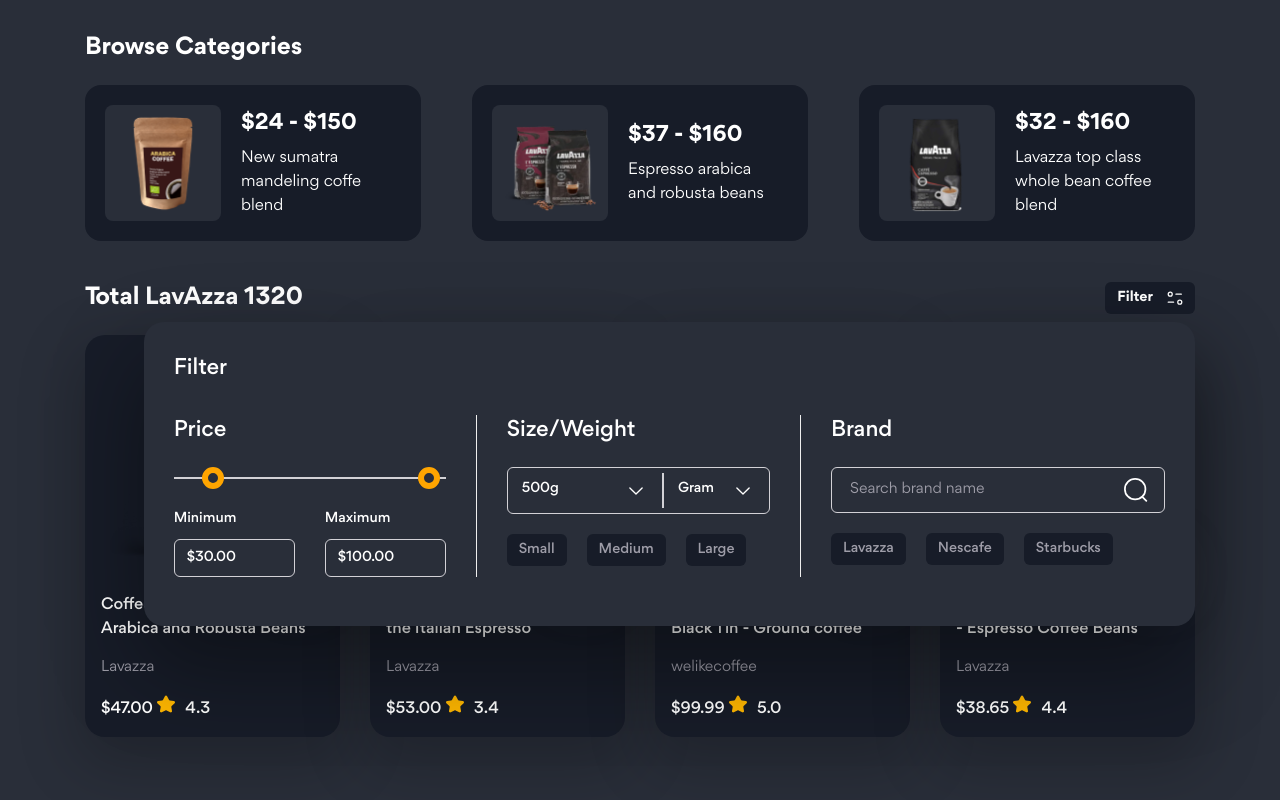
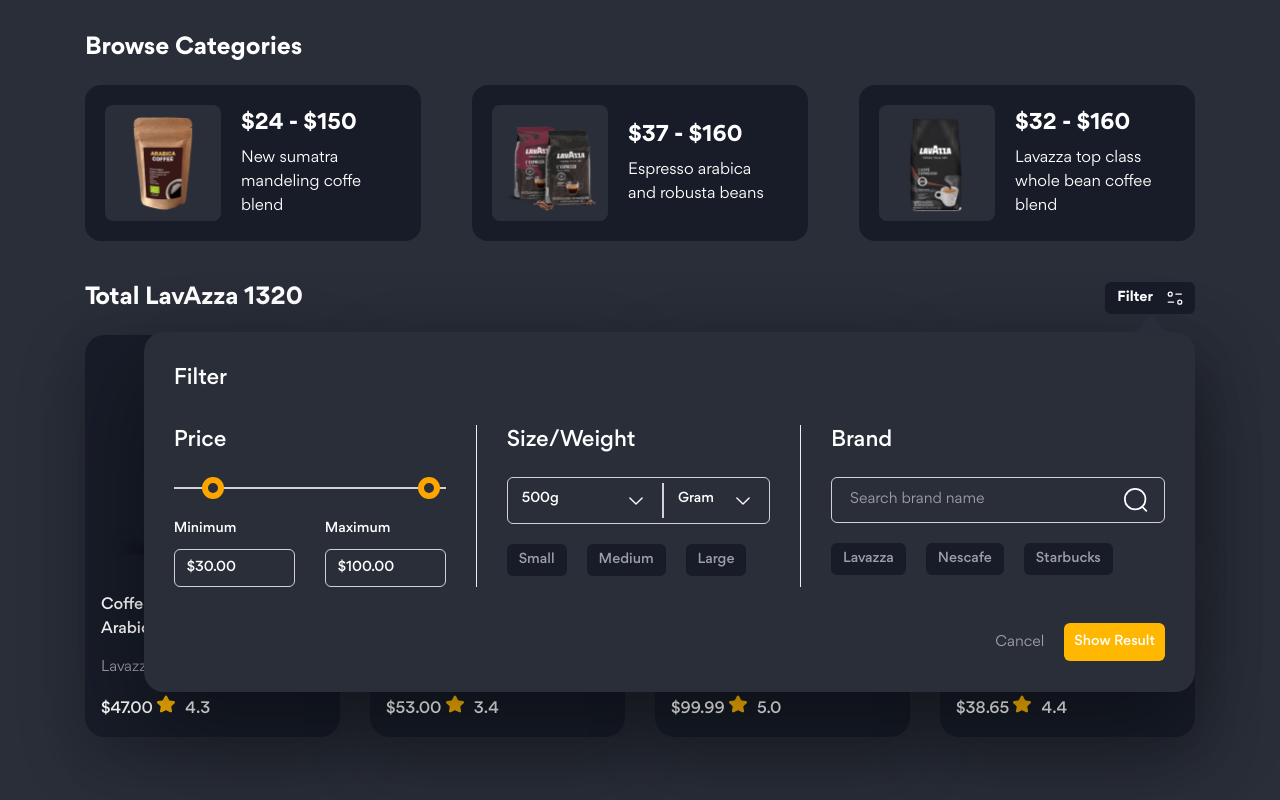
Before and after one commit to kaitobui25/grocery-ecommerce, a website: page index.html in a window 1280 px wide. Shown: the part 536-1336 px from the top of the page. Drawn offline with Linux system fonts and the light colour scheme.

Commit message:
Form filter for product #4

```diff
--- a/index.html
+++ b/index.html
@@ -118,6 +118,7 @@
                             <img src="./assets/icons/filter.svg" alt="" class="icon filter-btn__icon" />
                         </button>
                         <div class="filter">
+                            <img src="./assets/icons/arrow-up.svg" alt="" class="filter__arrow">
                             <h3 class="filter__heading">Filter</h3>
                             <form action="" class="filter__form">
                                 <div class="filter__row">
@@ -181,6 +182,10 @@
                                             </div>
                                         </div>
                                     </div>
+                                </div>
+                                <div class="filter__row filter__footer">
+                                    <button class="btn btn--text filter__cancel">Cancel</button>
+                                    <button class="btn btn--primary filter__submit">Show Result</button>
                                 </div>
                             </form>
                         </div>
--- a/scss/components/_button.scss
+++ b/scss/components/_button.scss
@@ -6,7 +6,7 @@
     padding: 6px 12px;
     border-radius: 6px;
 
-    color:  var(--filter-btn-color);
+    color: var(--filter-btn-color);
     background-color: var(--filter-btn-bg);
 
     font-size: 1.4rem;
@@ -19,7 +19,6 @@
     }
 }
 
-
 //Like button
 .like-btn {
     display: flex;
@@ -28,7 +27,7 @@
     width: 50px;
     height: 50px;
     border-radius: 50%;
-    box-shadow: 0px 20px 60px rgba(124, 124, 124, 0.20);
+    box-shadow: 0px 20px 60px rgba(124, 124, 124, 0.2);
 
     &:not(&--liked) &__icon--liked {
         display: none;
@@ -37,3 +36,52 @@
         display: none;
     }
 }
+
+// Button
+
+.btn {
+    height: 42px;
+
+    padding: 0 20px;
+    border-radius: 6px;
+
+    color: var(--filter-text-color);
+    background-color: #f8f8fb;
+    font-size: 1.8rem;
+    font-weight: 500;
+
+    cursor: pointer;
+    user-select: none;
+
+    & + .btn {
+        margin-left: 20px;
+    }
+
+    &--text {
+        color: #9e9da8;
+        background-color: transparent;
+        font-weight: 400;
+    }
+
+    &--primary {
+        background-color: #ffb700;
+    }
+
+    &--outline {
+        border: 1px solid #d2d1d6;
+        background: transparent;
+    }
+
+    &--rounded {
+        border-radius: 99px;
+    }
+    &[disabled],
+    &--disable {
+        opacity: 0.4;
+        pointer-events: none;
+    }
+
+    &:hover {
+        opacity: 0.9;
+    }
+}
--- a/scss/components/_filter-form.scss
+++ b/scss/components/_filter-form.scss
@@ -5,13 +5,20 @@
 
 .filter {
     position: absolute;
-    top: 40px;
+    top: 50px;
     right: 0;
     padding: 31px 30px;
     border-radius: 20px;
     background-color: var(--filter-bg);
     // background-color: violet;
     box-shadow: 0px 40px 90px var(--filter-shadow);
+
+    &__arrow {
+        position: absolute;
+        top: -17px;
+        right: 22px;
+        filter: var(--filter-arrow-color)
+    }
 
     &__heading,
     &__form-label,
@@ -184,6 +191,7 @@
             width: 24px;
         }
     }
+
     // End form
 
     &__row {
@@ -196,4 +204,28 @@
         height: 162px;
         background-color: #eee;
     }
+
+    &__footer {
+        justify-content: flex-end;
+        gap: 10px;
+        margin-top: 18px;
+
+        & .btn {
+            margin: 0;
+        }
+    }
+
+    &__cancel,
+    &__submit {
+        padding: 0px 10px;
+        height: 38px;
+    }
+
+    &__cancel {
+        font-size: 1.5rem;
+    }
+
+    &__submit {
+        font-size: 1.4rem;
+    }
 }
--- a/scss/themes/_dark.scss
+++ b/scss/themes/_dark.scss
@@ -36,6 +36,7 @@
 
     //filter
     --filter-bg:#292E39;
+    --filter-arrow-color: brightness(0) saturate(100%) invert(13%) sepia(8%) saturate(1918%) hue-rotate(183deg) brightness(95%) contrast(86%);
     --filter-text-color: #fff;
     --filter-shadow:rgba(0, 0, 0, 0.40);
     --slider-bg: #292E39;
--- a/scss/themes/_light.scss
+++ b/scss/themes/_light.scss
@@ -31,6 +31,7 @@
 
     //filter
     --filter-bg:#fff;
+    --filter-arrow-color: brightness(0) saturate(100%) invert(100%) sepia(4%) saturate(0%) hue-rotate(287deg) brightness(105%) contrast(103%);
     --filter-text-color: #1a162e;
     --filter-shadow: rgba(200, 200, 200, 0.4);
     --slider-bg: #fff;
```
Also changed, not shown: assets/css/main.css, assets/icons/arrow-up.svg (added), 1 other file.
